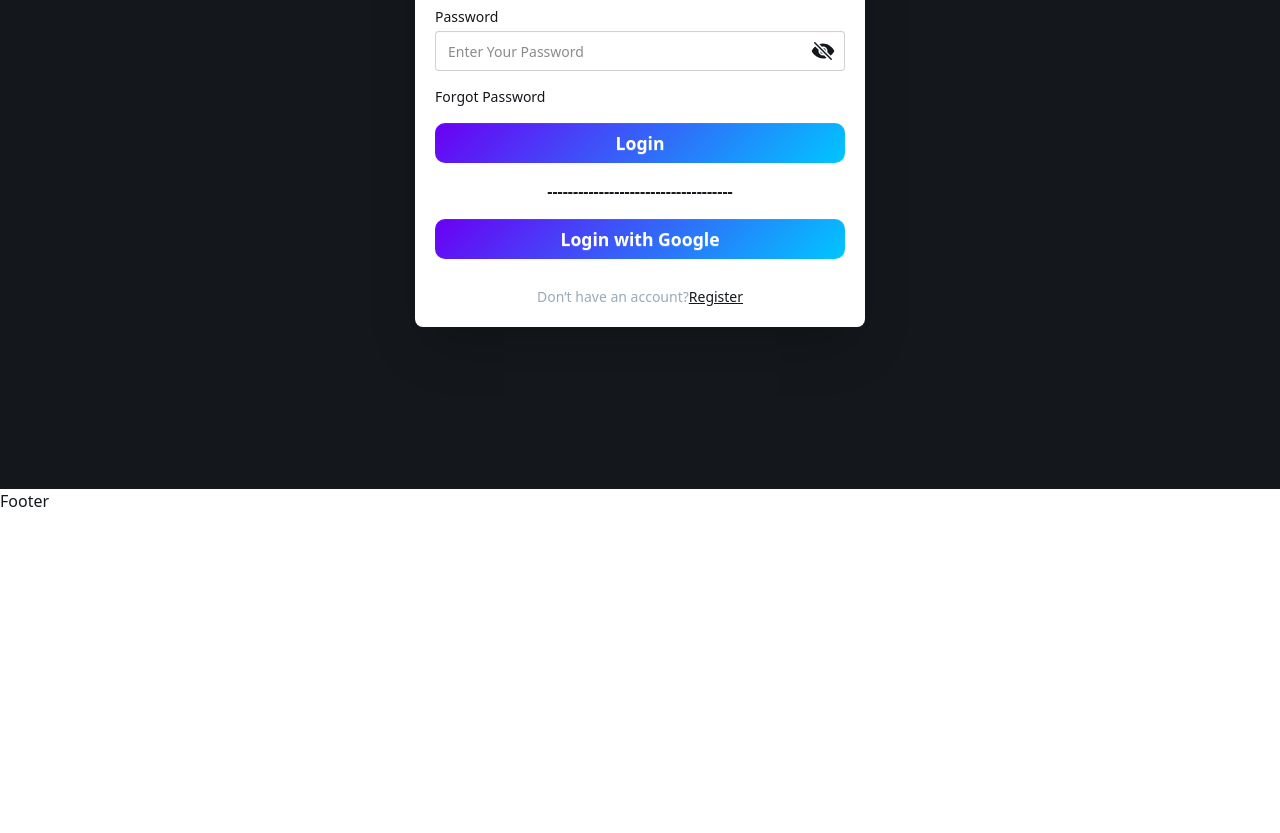
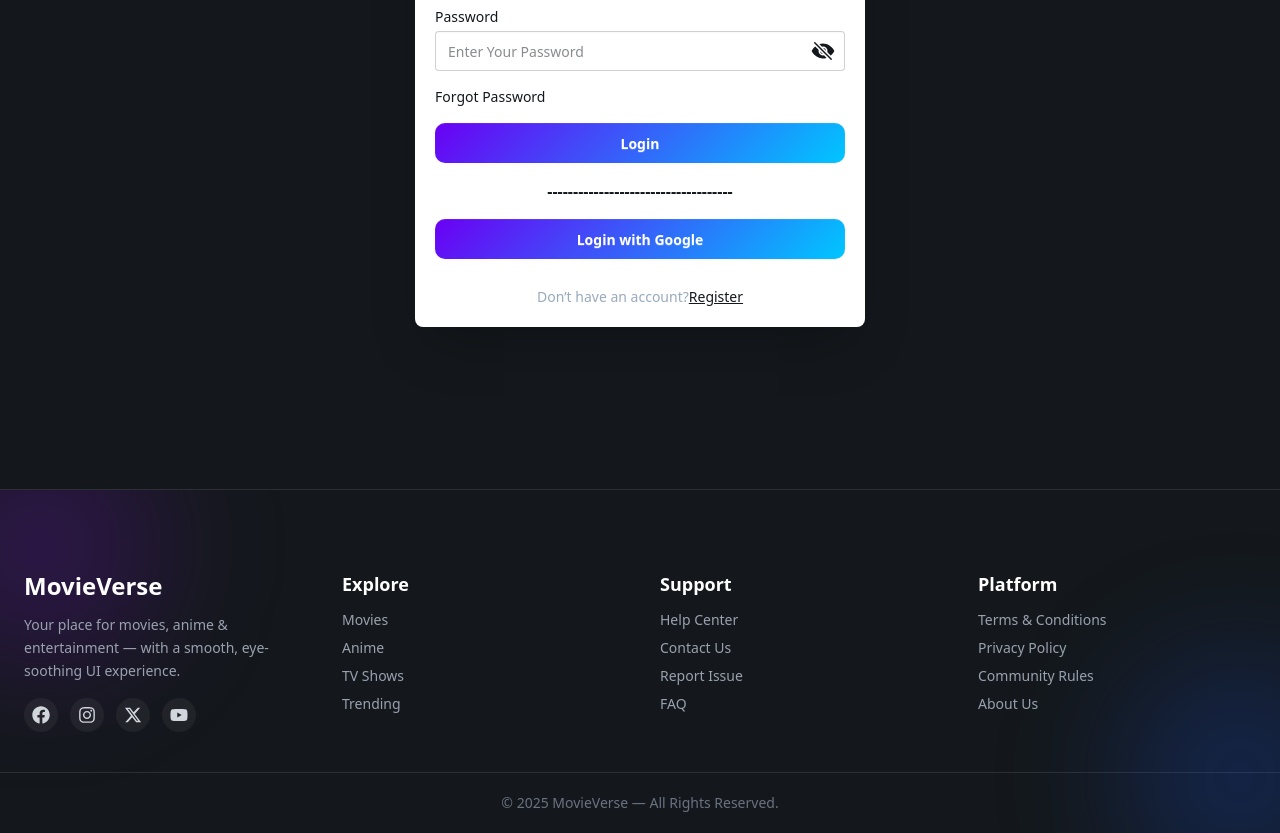
Before and after one commit to sajid4807/movie-master-client, a React app: page /login in a window 1280 px wide. Shown: the part 380-1213 px from the top of the page. Before the commit the page ends 893 px from the top, so only its background shows below. Built offline with nearby package versions, Linux system fonts and the light colour scheme; no server answers; the HTML template or start-up script is replaced by a standard one.

Commit message:
implement footer component

```diff
--- a/src/components/ErrorId/ErrorId.jsx
+++ b/src/components/ErrorId/ErrorId.jsx
@@ -30,7 +30,7 @@ const ErrorId = () => {
       <Link
         to="/game"
         // className="px-6 py-3 bg-blue-600 text-white rounded-lg font-semibold shadow-lg hover:bg-blue-700 transition-all duration-300"
-        className="btn-glow"
+        className="btn btn-glow"
       >
         Back All Games
       </Link>
--- a/src/components/Footer/Footer.jsx
+++ b/src/components/Footer/Footer.jsx
@@ -1,10 +1,71 @@
+import { FaFacebook, FaInstagram, FaYoutube } from "react-icons/fa";
+import { FaXTwitter } from "react-icons/fa6";
 
-const Footer = () => {
-    return (
+export default function Footer() {
+  return (
+    <footer className="bg-base-content border-t border-white/10 pt-10 md:pt-20 relative overflow-hidden">
+      {/* Soft glow circles */}
+      <div className="absolute -top-16 -left-20 w-60 h-60 bg-purple-600/20 blur-3xl rounded-full"></div>
+      <div className="absolute -bottom-16 -right-20 w-60 h-60 bg-blue-600/20 blur-3xl rounded-full"></div>
+
+      <div className="max-w-7xl mx-auto px-6  grid grid-cols-1 md:grid-cols-4 gap-10 relative z-10">
+
+        {/* Brand */}
         <div>
-            Footer
+          <h2 className="text-2xl font-bold text-white">MovieVerse</h2>
+          <p className="text-gray-400 mt-3 text-sm leading-relaxed">
+            Your place for movies, anime & entertainment — with a smooth,
+            eye-soothing UI experience.
+          </p>
+
+          <div className="flex gap-3 mt-4">
+            {[FaFacebook, FaInstagram,  FaXTwitter , FaYoutube].map((Icon, i) => (
+              <div
+                key={i}
+                className="p-2 rounded-full bg-white/5 hover:bg-white/10 transition-all cursor-pointer hover:scale-110"
+              >
+                <Icon className="text-gray-300 hover:text-white text-lg" />
+              </div>
+            ))}
+          </div>
         </div>
-    );
-};
 
-export default Footer;
+        {/* Links */}
+        <div>
+          <h3 className="text-white font-semibold text-lg mb-3">Explore</h3>
+          <ul className="space-y-2 text-gray-400 text-sm">
+            <li className="hover:text-white transition">Movies</li>
+            <li className="hover:text-white transition">Anime</li>
+            <li className="hover:text-white transition">TV Shows</li>
+            <li className="hover:text-white transition">Trending</li>
+          </ul>
+        </div>
+
+        <div>
+          <h3 className="text-white font-semibold text-lg mb-3">Support</h3>
+          <ul className="space-y-2 text-gray-400 text-sm">
+            <li className="hover:text-white transition">Help Center</li>
+            <li className="hover:text-white transition">Contact Us</li>
+            <li className="hover:text-white transition">Report Issue</li>
+            <li className="hover:text-white transition">FAQ</li>
+          </ul>
+        </div>
+
+        <div>
+          <h3 className="text-white font-semibold text-lg mb-3">Platform</h3>
+          <ul className="space-y-2 text-gray-400 text-sm">
+            <li className="hover:text-white transition">Terms & Conditions</li>
+            <li className="hover:text-white transition">Privacy Policy</li>
+            <li className="hover:text-white transition">Community Rules</li>
+            <li className="hover:text-white transition">About Us</li>
+          </ul>
+        </div>
+      </div>
+
+      {/* Bottom */}
+      <div className="border-t border-white/10 mt-10 py-5 text-center text-gray-500 text-sm">
+        © {new Date().getFullYear()} MovieVerse — All Rights Reserved.
+      </div>
+    </footer>
+  );
+}
--- a/src/components/Home/Home.jsx
+++ b/src/components/Home/Home.jsx
@@ -7,6 +7,7 @@ import LatestMovies from "../LatestMovies/LatestMovies";
 import AboutPlatform from "../AboutPlatform/AboutPlatform";
 import LoadingCard from "../Loading/LoadingCard";
 import Genre from "../Genre/Genre";
+import AnimatedBackground from "../AnimatedBackground/AnimatedBackground";
 const moviesPromise = fetch('http://localhost:3000/movies')
 .then(res => res.json())
 const userPromise = fetch('http://localhost:3000/user')
@@ -16,7 +17,8 @@ const totalMovies = fetch('http://localhost:3000/allMovies')
 const Home = () => {
     return (
         <div className="body-width px-4 md:px-0 ">
-            <Suspense fallback={<Loading></Loading>}><Banner moviesPromise={moviesPromise}></Banner></Suspense>
+            {/* <div className="relative z-20"> */}
+                <Suspense fallback={<Loading></Loading>}><Banner moviesPromise={moviesPromise}></Banner></Suspense>
             <Suspense fallback={<LoadingCard/>}>
                 <StatisticsSection userPromise={userPromise} totalMovies={totalMovies}></StatisticsSection>
             </Suspense>
@@ -28,6 +30,7 @@ const Home = () => {
             </Suspense>
             <Genre></Genre>
             <AboutPlatform></AboutPlatform>
+            {/* </div> */}
 
         </div>
     );
--- a/src/components/MovieDetails/MovieDetails.jsx
+++ b/src/components/MovieDetails/MovieDetails.jsx
@@ -50,13 +50,12 @@ const MovieDetails = () => {
                     <img src={posterUrl} alt="movie details" className="w-full md:h-72" />
                     {
                         user ? (
-                            <div className="flex justify-between mt-10">
+                            <div className="flex gap-9 mt-5 md:mt-10">
                         <div>
-                            <Link to={`/edit/${_id}`} className="btn-glow">Edit</Link>
+                            <Link to={`/edit/${_id}`} className="btn btn-glow">Edit</Link>
                         </div>
                         <div>
-                            <Link onClick={handleMovieDelete} className="btn-glow">Delete</Link>
-                            {/* <button  className="btn-glow">Delete</button> */}
+                            <Link onClick={handleMovieDelete} className="btn btn-glow">Delete</Link>
                         </div>
                     </div>
                         ) :
--- a/src/components/Navbar/Navbar.jsx
+++ b/src/components/Navbar/Navbar.jsx
@@ -76,7 +76,7 @@ const Navbar = () => {
             </div>
             <ul
               tabIndex="-1"
-              className="menu menu-sm dropdown-content bg-[#2c3440] rounded-box z-1 mt-3 w-52 p-2 shadow"
+              className="menu menu-sm dropdown-content bg-[#2c3440] rounded-box z-999 mt-3 w-52 p-2 shadow"
             >
 
               {link}
@@ -106,29 +106,25 @@ const Navbar = () => {
             </div>
             <ul
               tabIndex="-1"
-              className="menu menu-sm dropdown-content bg-[#2c3440] rounded-box z-1 mt-3 w-52 p-2 shadow"
+              className="menu menu-sm dropdown-content bg-[#2c3440] rounded-box z-99 mt-3 w-52 p-2 shadow"
             >
-         <li><MyLink to='/add'>My Profile</MyLink></li>
+         {/* <li><MyLink to='/allMovie'>My Profile</MyLink></li> */}
          {/* <li><MyLink to='/allMovies'>All Movies</MyLink></li> */}
          <li><button className="smooth-border-underline " onClick={handleLogout}>LogOut</button></li>
             </ul>
           </div>
 
-
-
-
-
               {/* <Link>
               <img src={`${user ? user?.photoURL : ''}`} alt="" className="w-12 h-12 rounded-full"/>
               </Link> */}
             </div>
-            <button onClick={handleLogout} className="btn-glow">
+            <button onClick={handleLogout} className="btn btn-glow">
               Logout
               </button>
          </div>) : (
           <div className="space-x-5">
-            <Link to='/register' className="btn-glow">Register</Link>
-            <Link to='/login' className="btn-glow">Login</Link>
+            <Link to='/register' className="btn btn-glow">Register</Link>
+            <Link to='/login' className="btn btn-glow">Login</Link>
           </div>
          ) }
         </div>
--- a/src/index.css
+++ b/src/index.css
@@ -60,9 +60,6 @@
 }
 .btn-glow{
   color: #fff;
-  font-size: 1.1rem;
-  font-weight: 600;
-  padding: 12px 28px;
   background: linear-gradient(135deg, #6a00f4, #00c6ff);
   border: none;
   border-radius: 10px;
--- a/src/pages/ErrorPage/ErrorPage.jsx
+++ b/src/pages/ErrorPage/ErrorPage.jsx
@@ -34,7 +34,7 @@ const ErrorPage = () => {
       {/* Go Back Home Button */}
       <Link
         to="/"
-        className="btn-glow"
+        className="btn btn-glow"
       >
         Go Back Home
       </Link>
--- a/src/router/router.jsx
+++ b/src/router/router.jsx
@@ -54,7 +54,6 @@ export const router = createBrowserRouter([
         loader: ({ params }) =>
           fetch(`http://localhost:3000/allMovies/${params.id}`),
         element: <MovieDetails />,
-        // errorElement:<ErrorId/>,
         hydrateFallbackElement:<Loading/>
       },
       {
@@ -70,7 +69,6 @@ export const router = createBrowserRouter([
       },
       {
         path:'/upload',
-        // loader:()=> fetch('http://localhost:3000/allMovies/add'),
         element:<PrivateRoute>
           <UploadMovie></UploadMovie>
         </PrivateRoute>,
```
Also changed, not shown: src/pages/Login/Login.jsx (+0 -13 lines).
